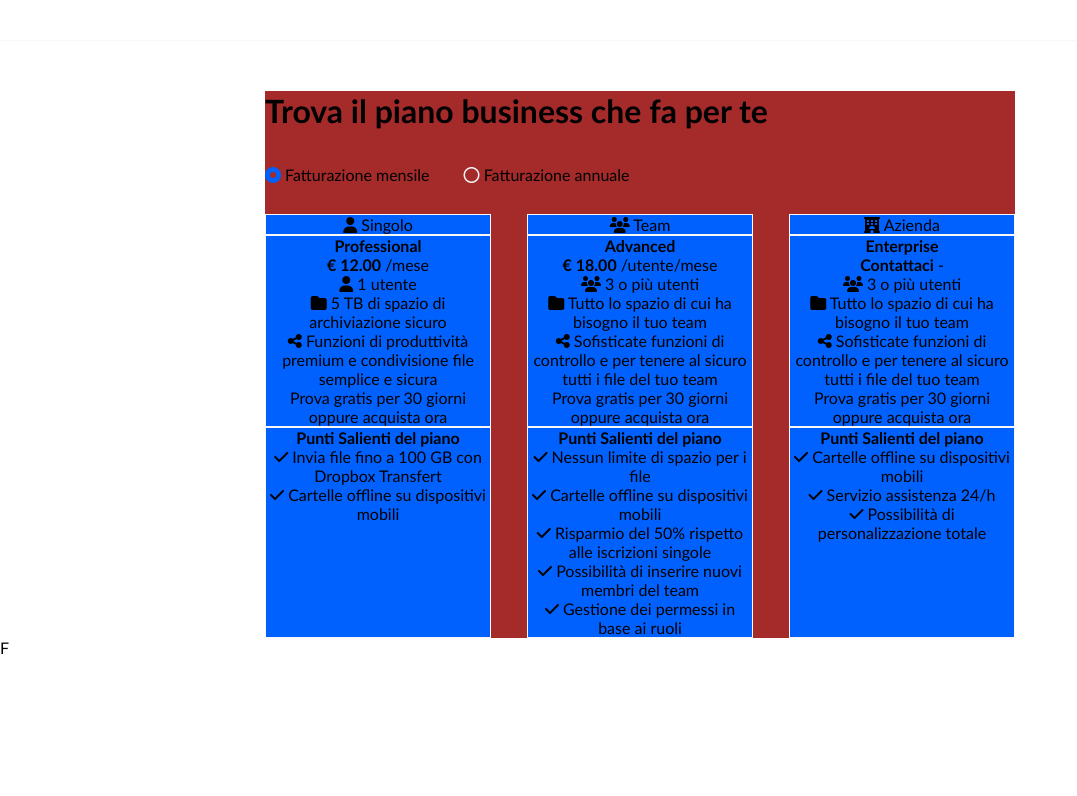
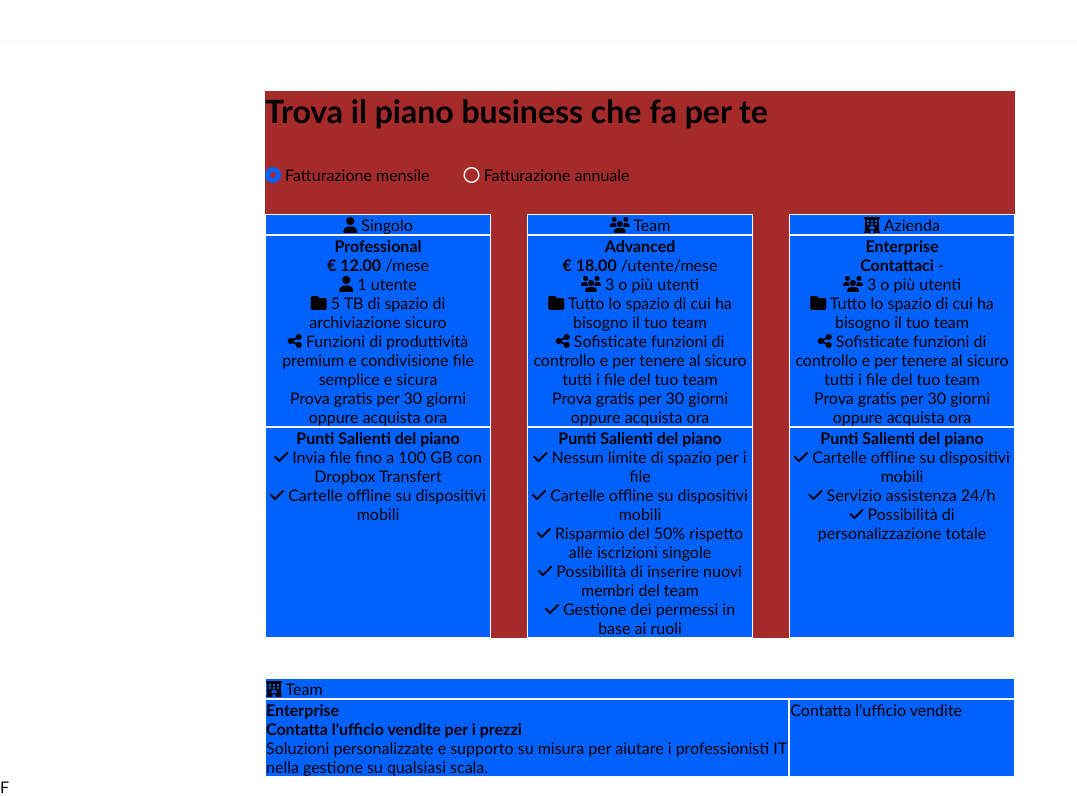
Before and after one commit to Marcucci-Francesco/htmlcss-dropbox, a plain HTML site: page index.html in a window 1280 px wide. Shown: the part 768-1564 px from the top of the page, without its empty margins (0-1077 px from the left). Before the commit the page ends 1425 px from the top, so only its background shows below. Drawn offline with Linux system fonts and the light colour scheme.

Commit message:
[add] layout main

```diff
--- a/assets/css/style.css
+++ b/assets/css/style.css
@@ -180,6 +180,17 @@
   text-align: center;
 }
 
+main .d-flex.enter{
+  margin-top: 40px;
+}
+
+main .card.text{
+  width: 70%;
+}
+
+main .card.text-team{
+  width: 100%;
+}
 /*/Main*/
 
 
--- a/index.html
+++ b/index.html
@@ -182,9 +182,32 @@
 
         </div>
 
-        <div></div>
+      </div>
+    </div>
+
+    <div class="d-flex enter">
+
+      <div class="container-main team">
+
+        <div class="card text-team">
+          <p><i class="fa-solid fa-hotel"></i> Team</p>
+        </div>
+
+        <div class="d-flex">
+          <div class="card text">
+            <p><strong>Enterprise</strong></p>
+            <p><strong>Contatta l'ufficio vendite per i prezzi</strong></p>
+            <p>Soluzioni personalizzate e supporto su misura per aiutare i professionisti IT nella gestione su qualsiasi scala.</p>
+          </div>
+
+          <div class="card" >
+            <p class="button">Contatta l'ufficio vendite</p>
+          </div>
+
+        </div>
 
       </div>
+
     </div>
 
   </main>
```
